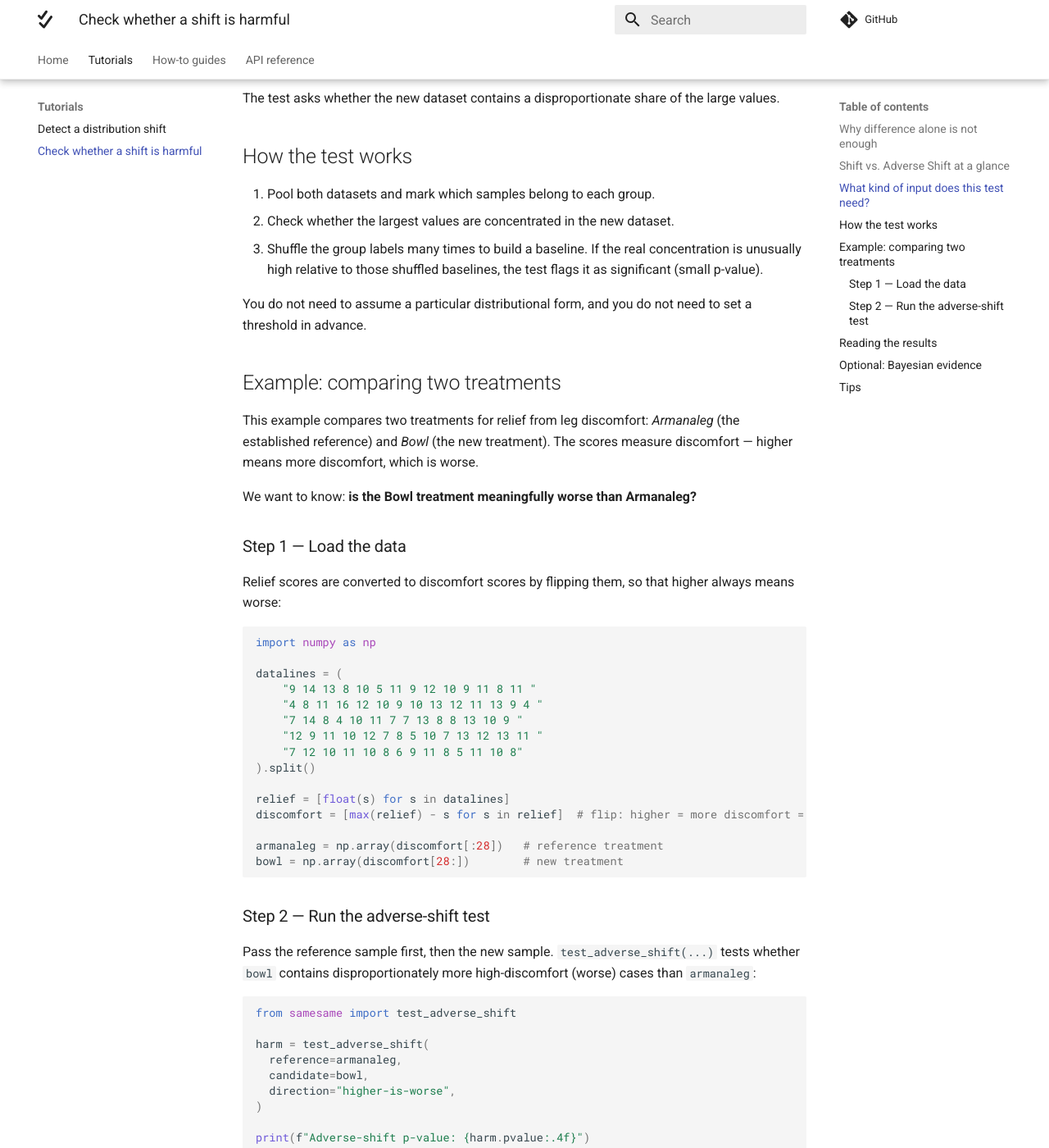
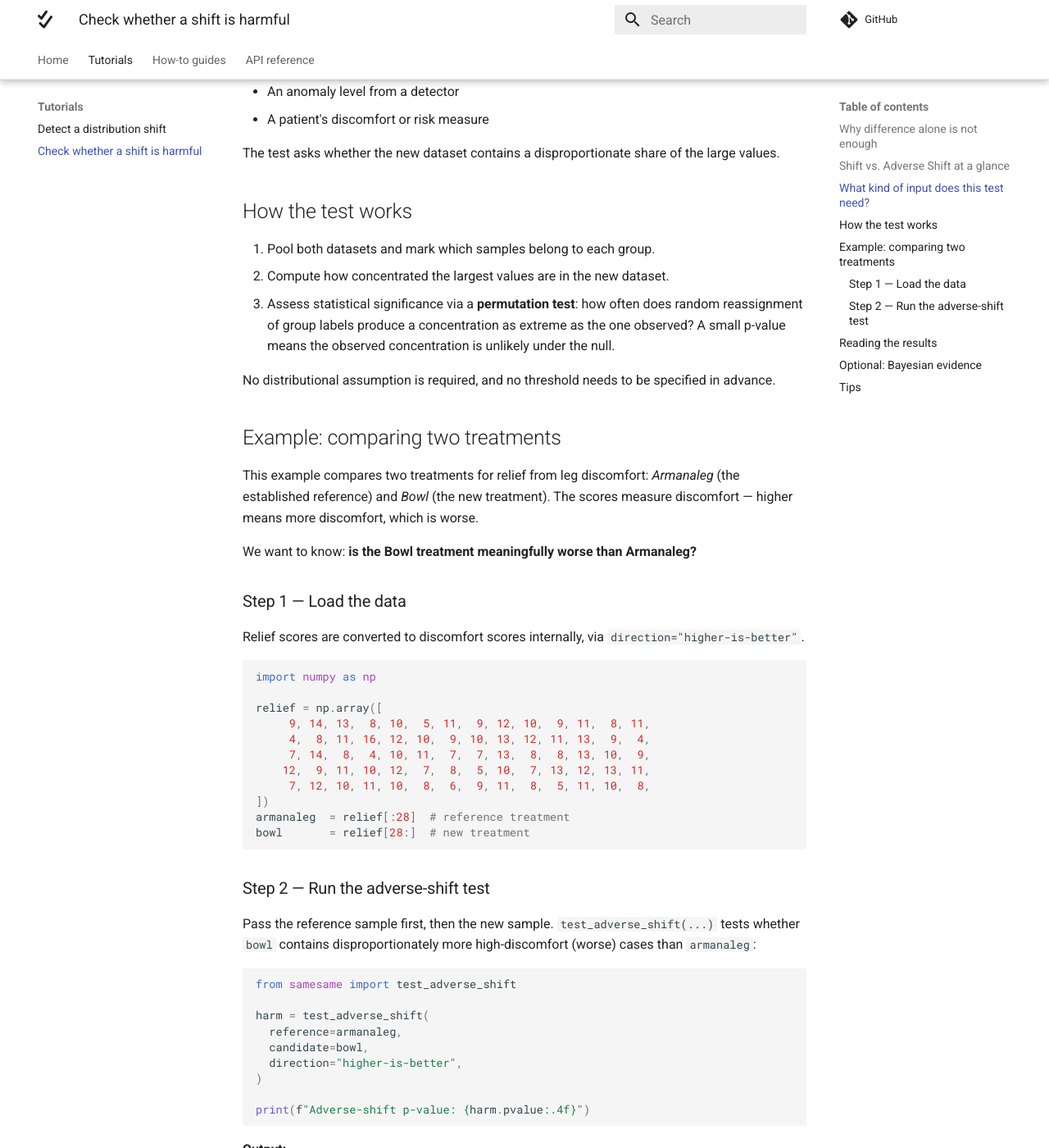
Before and after one commit to vathymut/samesame, an MkDocs documentation site: the page built from docs/examples/tutorials/check-shift-harm.md, in a window 1280 px wide and 1400 px high, scrolled down 1245 px. Shown: the whole window at 82% size. Built offline with MkDocs 1.6.1 and Material for MkDocs 9.7.7, drawn with Linux system fonts in a browser that asks for light colours; comment, search, counter and statistics services are not loaded; some of the changed text lies outside the part shown.

Commit message:
docs(examples): reorganize docs and align narrative

````diff
--- a/docs/examples/noninferiority.md
+++ b/docs/examples/tutorials/check-shift-harm.md
@@ -1,13 +1,16 @@
 # Tutorial: Check whether a shift is harmful
 
-**What you'll learn:**
+This tutorial is a guided first run of `test_adverse_shift(...)`.
+You will start from a score where larger values mean better outcomes, set direction correctly,
+and interpret whether the candidate sample is meaningfully worse.
+
+**By the end, you will be able to:**
 
 - The difference between detecting any shift and detecting a *harmful* shift
 - How to use `test_adverse_shift(...)` and tell it which direction means worse
 - How to read the p-value and decide whether the shift matters
 
-**Goal:** Determine whether a new dataset is *meaningfully worse* than a reference dataset,
-not just different.
+In practice, this test complements `test_shift(...)`: first detect change, then assess harm.
 
 ## Why difference alone is not enough
 
@@ -46,12 +49,10 @@
 ## How the test works
 
 1. Pool both datasets and mark which samples belong to each group.
-2. Check whether the largest values are concentrated in the new dataset.
-3. Shuffle the group labels many times to build a baseline. If the real concentration
-  is unusually high relative to those shuffled baselines, the test flags it as significant
-  (small p-value).
+2. Compute how concentrated the largest values are in the new dataset.
+3. Assess statistical significance via a **permutation test**: how often does random reassignment of group labels produce a concentration as extreme as the one observed? A small p-value means the observed concentration is unlikely under the null.
 
-You do not need to assume a particular distributional form, and you do not need to set a threshold in advance.
+No distributional assumption is required, and no threshold needs to be specified in advance.
 
 ## Example: comparing two treatments
 
@@ -63,24 +64,20 @@
 
 ### Step 1 — Load the data
 
-Relief scores are converted to discomfort scores by flipping them, so that higher always means worse:
+Relief scores are converted to discomfort scores internally, via `direction="higher-is-better"`.
 
 ```python
 import numpy as np
 
-datalines = (
-    "9 14 13 8 10 5 11 9 12 10 9 11 8 11 "
-    "4 8 11 16 12 10 9 10 13 12 11 13 9 4 "
-    "7 14 8 4 10 11 7 7 13 8 8 13 10 9 "
-    "12 9 11 10 12 7 8 5 10 7 13 12 13 11 "
-    "7 12 10 11 10 8 6 9 11 8 5 11 10 8"
-).split()
-
-relief = [float(s) for s in datalines]
-discomfort = [max(relief) - s for s in relief]  # flip: higher = more discomfort = worse
-
-armanaleg = np.array(discomfort[:28])   # reference treatment
-bowl = np.array(discomfort[28:])        # new treatment
+relief = np.array([
+     9, 14, 13,  8, 10,  5, 11,  9, 12, 10,  9, 11,  8, 11,
+     4,  8, 11, 16, 12, 10,  9, 10, 13, 12, 11, 13,  9,  4,
+     7, 14,  8,  4, 10, 11,  7,  7, 13,  8,  8, 13, 10,  9,
+    12,  9, 11, 10, 12,  7,  8,  5, 10,  7, 13, 12, 13, 11,
+     7, 12, 10, 11, 10,  8,  6,  9, 11,  8,  5, 11, 10,  8,
+])
+armanaleg  = relief[:28]  # reference treatment
+bowl       = relief[28:]  # new treatment
 ```
 
 ### Step 2 — Run the adverse-shift test
@@ -94,7 +91,7 @@
 harm = test_adverse_shift(
   reference=armanaleg,
   candidate=bowl,
-  direction="higher-is-worse",
+  direction="higher-is-better",
 )
 
 print(f"Adverse-shift p-value: {harm.pvalue:.4f}")
@@ -123,14 +120,14 @@
 from samesame import advanced
 from samesame.bayes_factors import as_pvalue
 
-detail = advanced.test_adverse_shift(
+bayes_harm = advanced.test_adverse_shift(
     reference=armanaleg,
     candidate=bowl,
-    direction="higher-is-worse",
+    direction="higher-is-better",
     bayesian=True,
 )
 
-print(f"Bayesian p-value: {as_pvalue(detail.bayes_factor):.4f}")
+print(f"Bayesian p-value: {as_pvalue(bayes_harm.bayes_factor):.4f}")
 ```
 
 In this example, the Bayesian summary leads to the same practical conclusion as the ordinary
@@ -146,5 +143,5 @@
 - **No labels needed:** These scores can come from your existing model's predictions —
   you do not need ground truth labels. This is especially useful in production monitoring.
 - **Pair with shift testing:** Run `test_shift(...)` first to detect *any* change, then run `test_adverse_shift(...)` to decide
-  whether the change is harmful. See the [credit risk how-to](credit-example.md) for a full
+  whether the change is harmful. See the [credit risk how-to](/examples/credit/monitor-credit-risk.md) for a full
   demonstration of both tests together.
--- a/mkdocs.yml
+++ b/mkdocs.yml
@@ -7,11 +7,12 @@
 nav:
   - Home: index.md
   - Tutorials:
-    - Detect a distribution shift: examples/distribution-shifts.md
-    - Check whether a shift is harmful: examples/noninferiority.md
+    - Detect a distribution shift: examples/tutorials/detect-distribution-shift.md
+    - Check whether a shift is harmful: examples/tutorials/check-shift-harm.md
   - How-to guides:
-    - Monitor a credit risk model: examples/credit-example.md
-    - Monitor model confidence: examples/credit-ood-detection.md
+    - Monitor a credit risk model: examples/credit/monitor-credit-risk.md
+    - Monitor prediction errors: examples/credit/monitor-prediction-errors.md
+    - Monitor model confidence: examples/credit/monitor-confidence-ood.md
   - API reference:
       - Testing functions: api/testing.md
       - Advanced controls: api/advanced.md
````
Also changed, not shown: README.md (+9 -12 lines), docs/examples/credit/monitor-confidence-ood.md (renamed from docs/examples/credit-ood-detection.md, +12 -17 lines), docs/examples/credit/monitor-credit-risk.md (renamed from docs/examples/credit-example.md, +11 -11 lines), docs/examples/credit/monitor-prediction-errors.md (added, +235 -0 lines), docs/examples/tutorials/detect-distribution-shift.md (renamed from docs/examples/distribution-shifts.md, +10 -9 lines).
